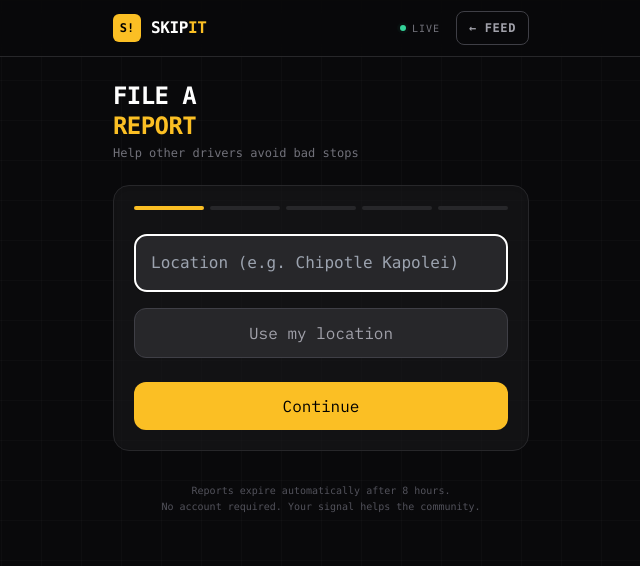
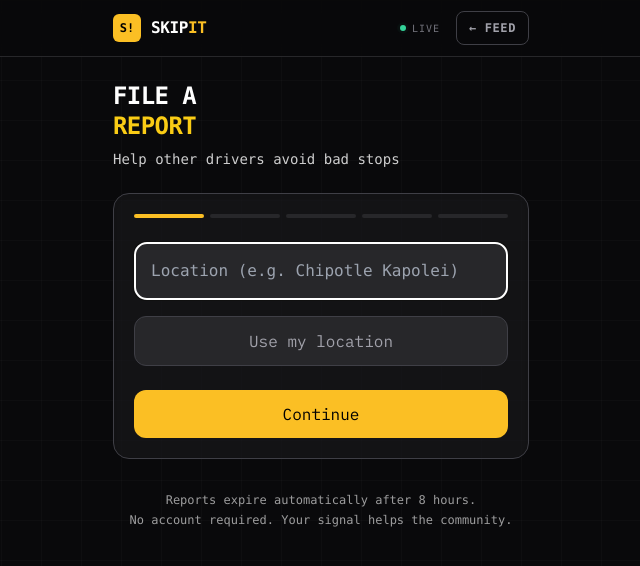
Before and after one commit to aabscnonprofit-del/skipit, a Next.js app: page /report in a window 1280 px wide. Shown: the top 566 px of the page, without its empty margins (319-959 px from the left). Built offline with nearby package versions, Linux system fonts and the light colour scheme.

Commit message:
fix text readability

```diff
--- a/app/report/page.tsx
+++ b/app/report/page.tsx
@@ -1,4 +1,4 @@
-import ReportForm from "@/components/ReportForm";
+import ReportForm from "@/components/ReportForm"
 
 export default function ReportPage() {
   return (
@@ -7,24 +7,23 @@ export default function ReportPage() {
       {/* HEADER */}
       <div className="pt-2">
         <h1 className="font-mono text-2xl font-black text-white uppercase tracking-tight leading-tight">
-          File a
-          <br />
-          <span className="text-amber-400">Report</span>
+          File a <br />
+          <span className="text-yellow-400">Report</span>
         </h1>
 
-        <p className="font-mono text-xs text-zinc-500 mt-1">
+        <p className="font-mono text-sm text-white/80 mt-2">
           Help other drivers avoid bad stops
         </p>
       </div>
 
-      {/* FORM CONTAINER */}
-      <div className="bg-zinc-900/60 border border-zinc-800 rounded-2xl p-5 shadow-inner">
+      {/* FORM */}
+      <div className="bg-zinc-900/70 border border-zinc-700 rounded-2xl p-5 shadow-inner">
         <ReportForm />
       </div>
 
-      {/* FOOTNOTE */}
+      {/* FOOTER */}
       <div className="pt-2">
-        <p className="font-mono text-[10px] text-zinc-600 text-center leading-relaxed">
+        <p className="font-mono text-xs text-white/60 text-center leading-relaxed">
           Reports expire automatically after 8 hours.
           <br />
           No account required. Your signal helps the community.
@@ -32,5 +31,5 @@ export default function ReportPage() {
       </div>
 
     </div>
-  );
+  )
 }
```
